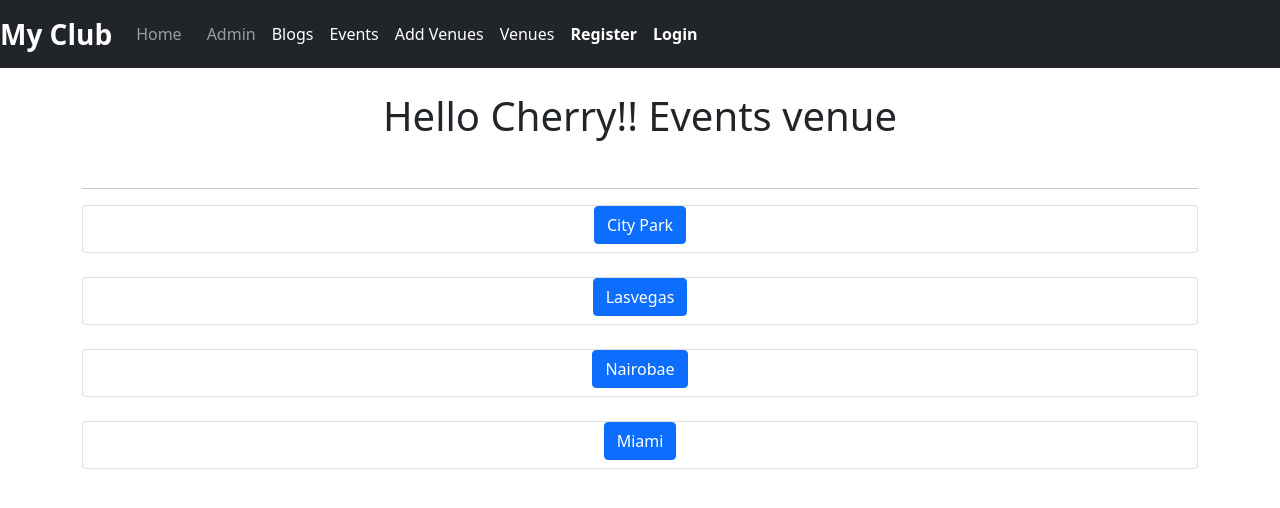
After one commit to SayiaFelix/MyClub, a Django app: page /list_venue in a window 1280 px wide. The commit adds this page. Shown: the top 508 px of the page. Run offline with Django 4.2, Linux system fonts and the light colour scheme; data comes from the database, SQL or seed files in the repository.

```diff
--- a/events/templates/events/event.html
+++ b/events/templates/events/event.html
@@ -5,8 +5,8 @@
 <h1 class="text-center">Events </h1>
 
 {% for event in event_list%}
+<hr>
 
-<ul>
     <div class="card text-center">
   <div class="card-header">
 
@@ -21,8 +21,8 @@
      {{event.event_date}}
   </div>
 </div>
-<li> </li>
-</ul>
+<br>
+
  {% endfor %}
 
 
--- a/events/templates/events/navbar.html
+++ b/events/templates/events/navbar.html
@@ -16,8 +16,11 @@
             <li class="nav-item">
               <a class="nav-link active" aria-current="page" href="{% url 'list-events' %}">Events</a>
             </li>
+             <li class="nav-item">
+              <a class="nav-link active" aria-current="page" href="{% url 'venue' %}">Add Venues</a>
+            </li>
                <li class="nav-item">
-            <a class="nav-link active" aria-current="page" href="{% url 'venue' %}">Venues</a>
+            <a class="nav-link active" aria-current="page" href="{% url 'list_venue' %}">Venues</a>
           </li>
         </ul>
         <ul class="nav navbar-nav navbar-right fw-bold">
--- /dev/null
+++ b/events/templates/events/venues.html
@@ -0,0 +1,18 @@
+{% extends 'events/base.html' %}
+
+{%block content%}
+
+<h1 class='text-center'>Hello Cherry!! Events venue </h1>
+<br><hr>
+{% for venue in venue_list%}
+
+<div class="card text-center">
+    <div class="card-title">
+        <a href="{% url 'show_venue' venue.id %}" class="btn btn-primary"> {{venue}}</a>
+    </div>
+</div>
+<br>
+
+ {% endfor %}
+
+{% endblock %}
--- a/events/urls.py
+++ b/events/urls.py
@@ -6,4 +6,6 @@ urlpatterns = [
     path('<int:year>/<str:month>',views.home, name='home'),
     path('events',views.all_events, name='list-events'),
     path('venue',views.add_venue, name='venue'),
+    path('list_venue',views.list_venues, name='list_venue'),
+    path('show_venue/<venue_id>',views.show_venues, name='show_venue'),
 ]
--- a/events/views.py
+++ b/events/views.py
@@ -3,11 +3,28 @@ from django.shortcuts import render
 import calendar
 from calendar import HTMLCalendar
 from datetime import datetime
-from .models import Event
+from .models import Event,Venue
 from .forms import VenueForm
 
 
 # Create your views here.
+def show_venues(request, venue_id):
+    venue = Venue.objects.get(pk=venue_id)
+
+    return render(request,'events/show.html',{'venue':venue})
+
+
+
+
+
+def list_venues(request):
+
+    venue_list= Venue.objects.all()
+
+    return render(request,'events/venues.html',{'venue_list':venue_list})
+
+
+
 def add_venue(request):
 
     submitted = False
```
Also changed, not shown: events/templates/events/show.html (added, +25 -0 lines).
